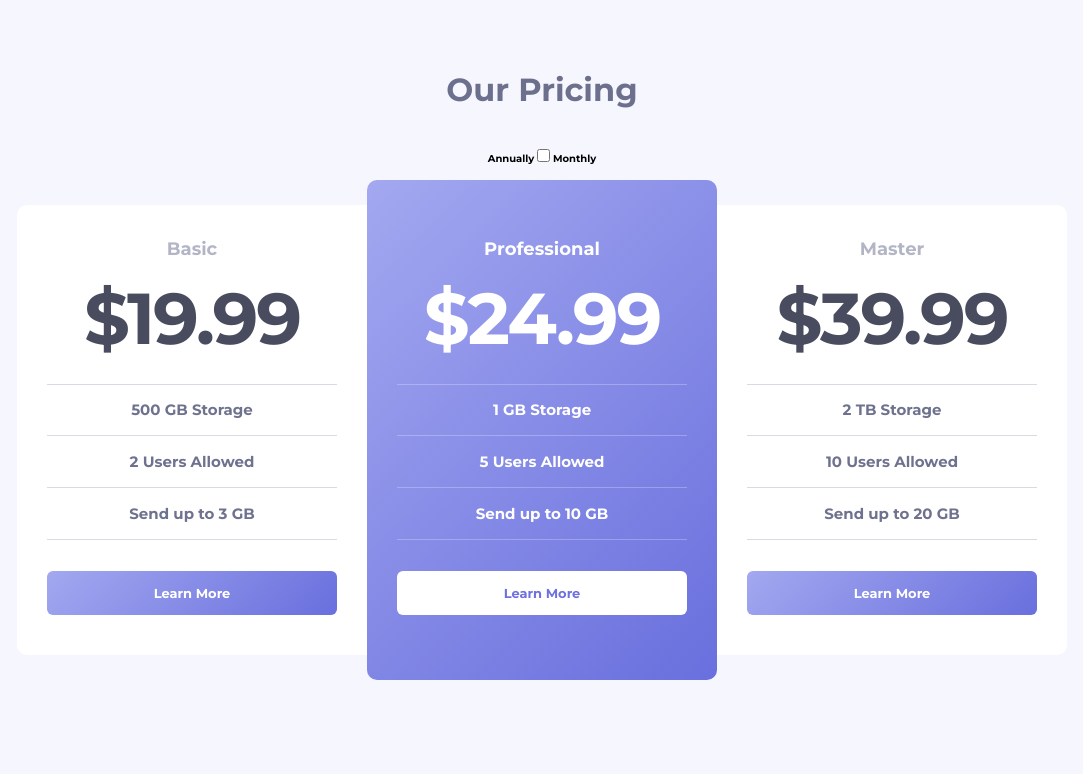
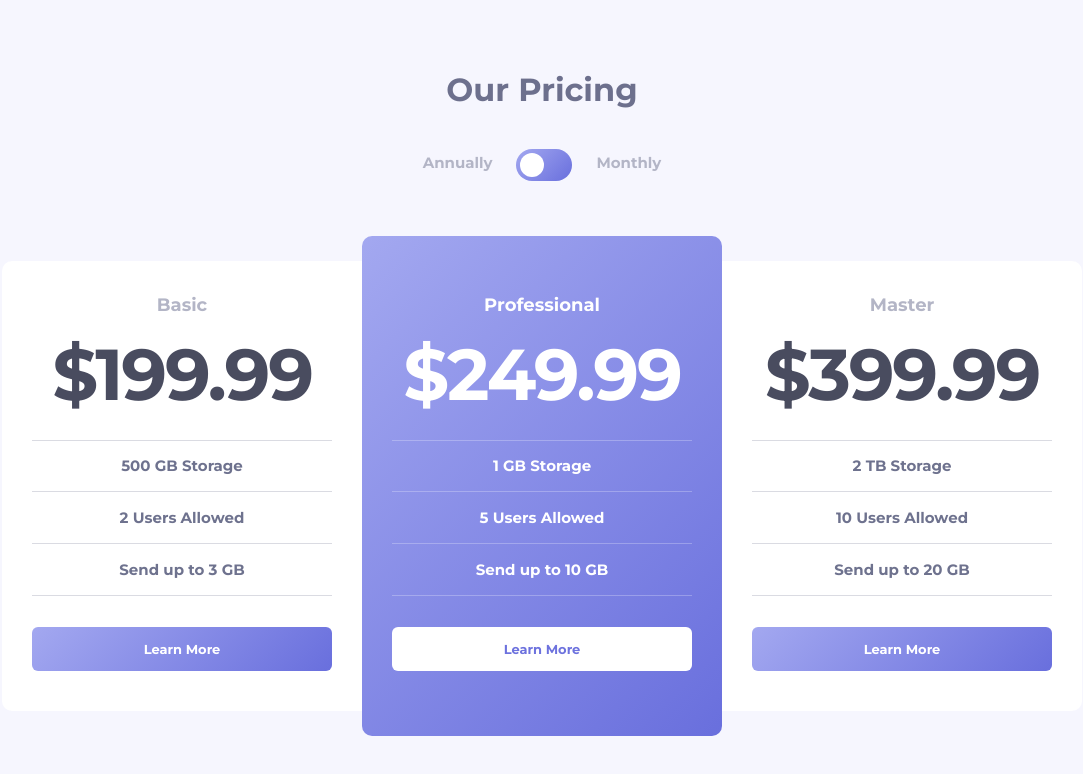
Before and after one commit to anacarolinabmv/FM-pricing-component, a website: page index.html in a window 1280 px wide. Shown: the whole page, without its empty margins (98-1181 px from the left). Drawn offline with Linux system fonts and the light colour scheme.

Commit message:
Implement toggle button style and functionality

```diff
--- a/index.html
+++ b/index.html
@@ -7,6 +7,7 @@
     <link rel="preconnect" href="https://fonts.googleapis.com" />
     <link rel="preconnect" href="https://fonts.gstatic.com" crossorigin />
     <link href="https://fonts.googleapis.com/css2?family=Montserrat:wght@700&display=swap" rel="stylesheet" />
+    <script defer src="script.js"></script>
     <link rel="stylesheet" href="css/style.css" />
 
     <title>Frontend Mentor | [Challenge Name Here]</title>
@@ -14,18 +15,23 @@
   <body>
     <main class="container">
       <h2 class="main-heading">Our Pricing</h2>
-      <div class="toggle-btn">
+      <div class="toggle-btn-container">
         <span>Annually</span>
-        <label>
-          <input type="checkbox" />
-          <span class="slider"></span>
-        </label>
+        <div class="toggle-switch">
+          <label>
+            <input type="checkbox" />
+            <span class="slider"></span>
+          </label>
+        </div>
         <span>Monthly</span>
       </div>
       <div class="cards-container">
         <div class="card card--white card--left">
           <h3 class="card__heading">Basic</h3>
-          <h1 class="card__price">$<span class="price">19.99</span></h1>
+          <h1 class="card__price">
+            <span class="price--annually">$199.99</span>
+            <span class="price--monthly hide">$19.99</span>
+          </h1>
           <ul class="card__list">
             <li class="card__list-item">500 GB Storage</li>
             <li class="card__list-item">2 Users Allowed</li>
@@ -36,7 +42,10 @@
         <div class="card card--purple card--middle">
           <div class="background"></div>
           <h3 class="card__heading">Professional</h3>
-          <h1 class="card__price">$<span class="price">24.99</span></h1>
+          <h1 class="card__price">
+            <span class="price--annually">$249.99</span>
+            <span class="price--monthly hide">$24.99</span>
+          </h1>
           <ul class="card__list">
             <li class="card__list-item">1 GB Storage</li>
             <li class="card__list-item">5 Users Allowed</li>
@@ -46,7 +55,10 @@
         </div>
         <div class="card card--white card--right">
           <h3 class="card__heading">Master</h3>
-          <h1 class="card__price">$<span class="price">39.99</span></h1>
+          <h1 class="card__price">
+            <span class="price--annually">$399.99</span>
+            <span class="price--monthly hide">$39.99</span>
+          </h1>
           <ul class="card__list">
             <li class="card__list-item">2 TB Storage</li>
             <li class="card__list-item">10 Users Allowed</li>
--- a/sass/_components.scss
+++ b/sass/_components.scss
@@ -1,6 +1,6 @@
 .card {
   width: 100%;
-  width: 35rem;
+  width: 36rem;
   height: 45rem;
   padding: 3rem 3rem 4rem;
   display: flex;
@@ -76,6 +76,7 @@
     }
     .card__price {
       color: inherit;
+      animation: fadeIn 200ms ease-in;
     }
     .card__heading {
       color: inherit;
@@ -104,3 +105,61 @@
   cursor: pointer;
   font-size: 1.3rem;
 }
+
+.toggle-switch {
+  position: relative;
+  width: 5.6rem;
+
+  label {
+    position: absolute;
+    width: 100%;
+    height: 100%;
+    background-image: $purple-gradient;
+    background-color: red;
+    border-radius: 5rem;
+    cursor: pointer;
+    transition: all 0.3s;
+  }
+  input {
+    position: absolute;
+    display: none;
+  }
+  .slider {
+    position: absolute;
+    width: 100%;
+    height: 100%;
+    border-radius: 5rem;
+  }
+
+  .slider::before {
+    content: '';
+    position: absolute;
+    top: 50%;
+    left: 0.4rem;
+    transform: translateY(-50%);
+    width: 2.4rem;
+    height: 2.4rem;
+    border-radius: 50%;
+    background-color: white;
+    transition: 0.3s;
+  }
+
+  input:checked ~ .slider::before {
+    left: 2.8rem;
+  }
+
+  & {
+    label:hover {
+      filter: opacity(0.7);
+    }
+  }
+}
+
+.price--annually,
+.price--monthly {
+  animation: fadeIn 300ms ease-in;
+}
+
+.hide {
+  display: none;
+}
--- a/sass/_layout.scss
+++ b/sass/_layout.scss
@@ -3,12 +3,31 @@
   flex-direction: column;
   align-items: center;
   justify-content: center;
+
+  animation: fadeIn 350ms ease-in;
 }
 
 .cards-container {
   display: flex;
 }
 
-.toggle-btn {
-  margin-bottom: 4rem;
+.toggle-btn-container {
+  margin-bottom: 8rem;
+
+  color: $Light-Grayish-Blue;
+  font-size: 1.5rem;
+  line-height: 2.8rem;
+
+  display: flex;
+  gap: 2.4rem;
+  height: 3.2rem;
 }
+
+@keyframes fadeIn {
+  0% {
+    opacity: 0;
+  }
+  100% {
+    opacity: 1;
+  }
+}
--- /dev/null
+++ b/script.js
@@ -0,0 +1,13 @@
+const toggleBtn = document.querySelector('[type="checkbox"]');
+const pricesMonthly = document.querySelectorAll('.price--monthly');
+const pricesAnnually = document.querySelectorAll('.price--annually');
+
+toggleBtn.addEventListener('click', () => {
+  if (toggleBtn.checked) {
+    pricesMonthly.forEach((price) => price.classList.remove('hide'));
+    pricesAnnually.forEach((price) => price.classList.add('hide'));
+  } else {
+    pricesMonthly.forEach((price) => price.classList.add('hide'));
+    pricesAnnually.forEach((price) => price.classList.remove('hide'));
+  }
+});
```
Also changed, not shown: css/style.css, 1 other file.
